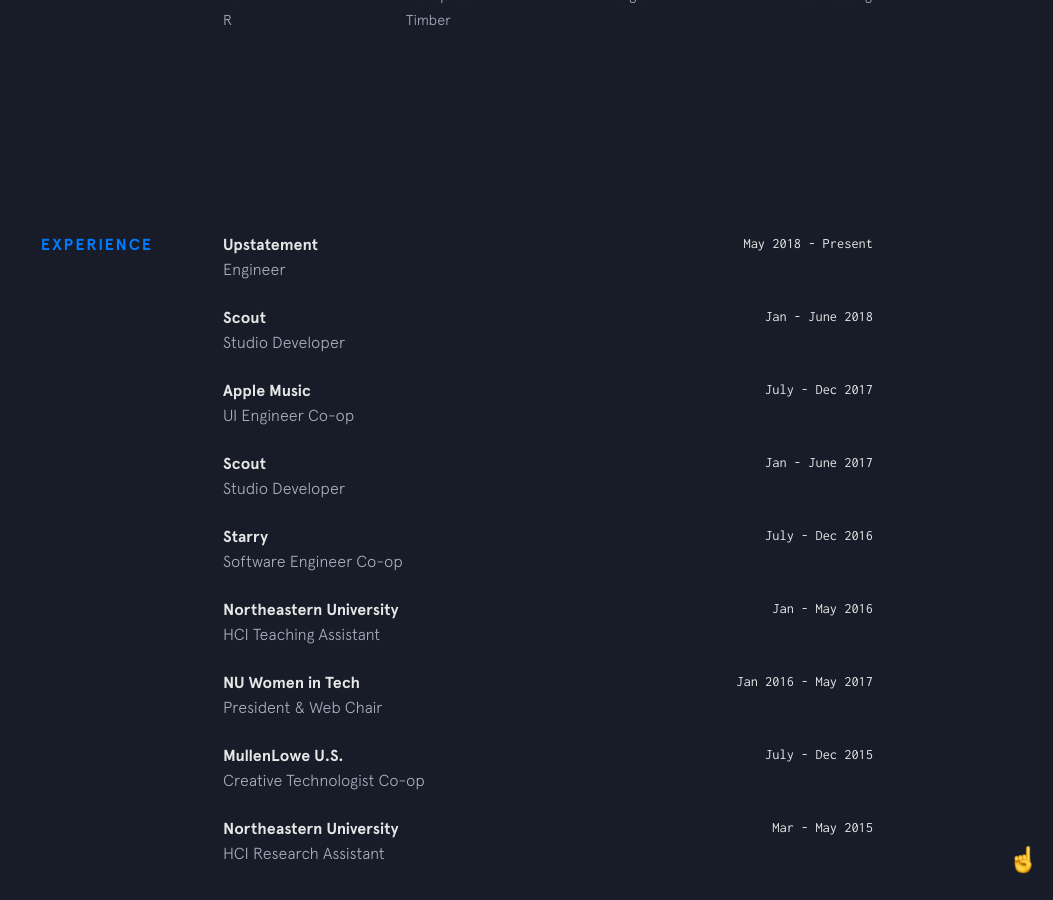
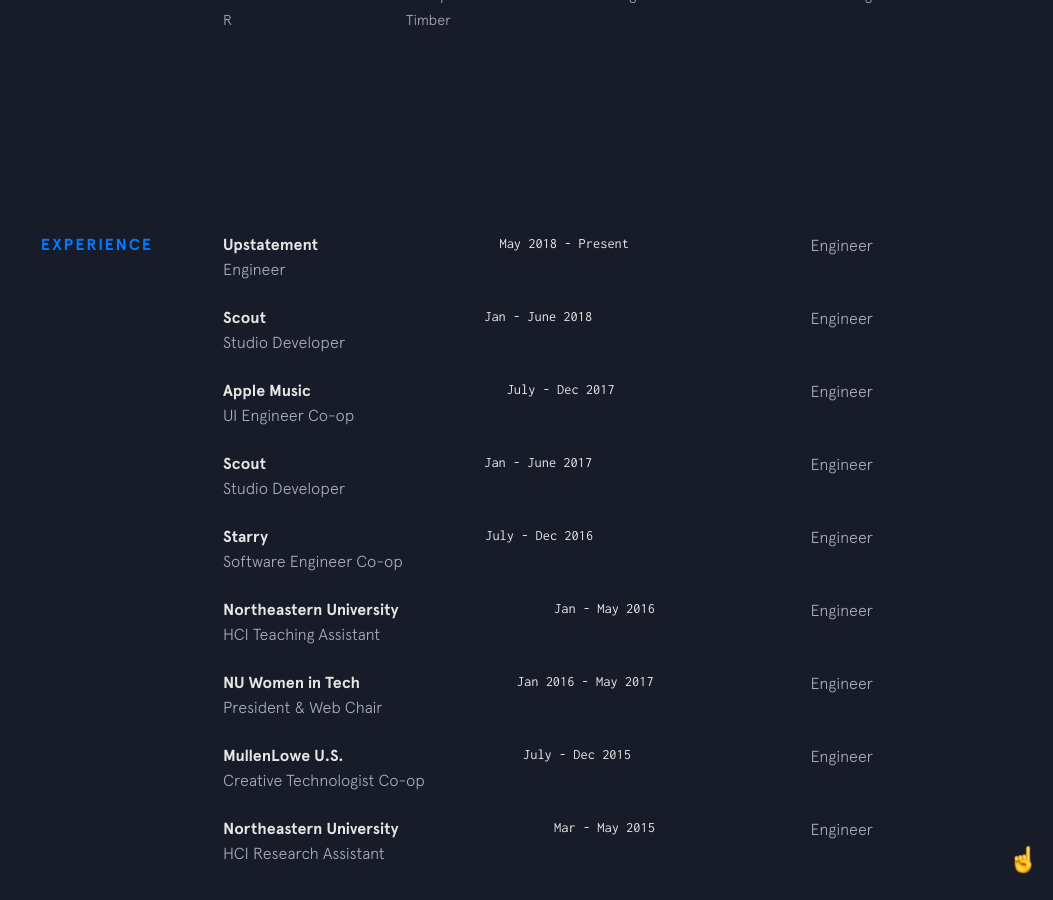
Before and after one commit to malath-anaya/malath-anaya.github.io, a Jekyll site: the page built from index.html, in a window 1280 px wide and 900 px high, scrolled down 1661 px. Shown: the whole window, without its empty margins (227-1280 px from the left). Built offline with Jekyll 4.4.1, drawn with Linux system fonts in a browser that asks for light colours; nearby versions of some CDN libraries.

Commit message:
Update experiencce

```diff
--- a/_config_dev.yml
+++ b/_config_dev.yml
@@ -2,7 +2,7 @@
 name: Brittany Chiang
 title: Brittany Chiang | Front End Software Engineer
 description: Design-minded front-end software engineer focused on building beautiful interfaces and experiences
-url: https://bchiang7.github.io/
+url: https://malath-anaya.github.io/
 baseurl: ''
 email: brittany.chiang@gmail.com
 cover: https://bchiang7.github.io/img/og.png
--- a/_data/experience.yml
+++ b/_data/experience.yml
@@ -2,43 +2,52 @@
   url: https://www.upstatement.com/
   time: May 2018 - Present
   position: Engineer
+  position2: Engineer
 
 - company: Scout
   url: https://web.northeastern.edu/scout/
   time: Jan - June 2018
   position: Studio Developer
+  position2: Engineer
 
 - company: Apple Music
   url: https://www.apple.com/music/
   time: July - Dec 2017
   position: UI Engineer Co-op
+  position2: Engineer
 
 - company: Scout
   url: https://web.northeastern.edu/scout/
   time: Jan - June 2017
   position: Studio Developer
+  position2: Engineer
 
 - company: Starry
   url: https://starry.com/
   time: July - Dec 2016
   position: Software Engineer Co-op
+  position2: Engineer
 
 - company: Northeastern University
   url: http://www.ccis.northeastern.edu/
   time: Jan - May 2016
   position: HCI Teaching Assistant
+  position2: Engineer
 
 - company: NU Women in Tech
   url: http://nuwit.ccs.neu.edu/
   time: Jan 2016 - May 2017
   position: President & Web Chair
+  position2: Engineer
 
 - company: MullenLowe U.S.
   url: https://us.mullenlowe.com/
   time: July - Dec 2015
   position: Creative Technologist Co-op
+  position2: Engineer
 
 - company: Northeastern University
   url: http://www.ccis.northeastern.edu/
   time: Mar - May 2015
   position: HCI Research Assistant
+  position2: Engineer
--- a/_includes/experience.html
+++ b/_includes/experience.html
@@ -9,6 +9,7 @@
             <a href="{{job.url}}" target="_blank">{{job.company}}</a>
           </div>
           <div class="job__time">{{job.time}}</div>
+          <div class="job__time2">{{job.position2}}</div>
         </div>
         <div class="job__position">{{job.position}}</div>
       </div>
--- a/_scss/partials/_base.scss
+++ b/_scss/partials/_base.scss
@@ -46,6 +46,7 @@
     .intro,
     .skills .skillz__category__label,
     .experience .job__time,
+    .experience .job__time2,
     .footer__copyright,
     .status {
       color: $off-white;
```
